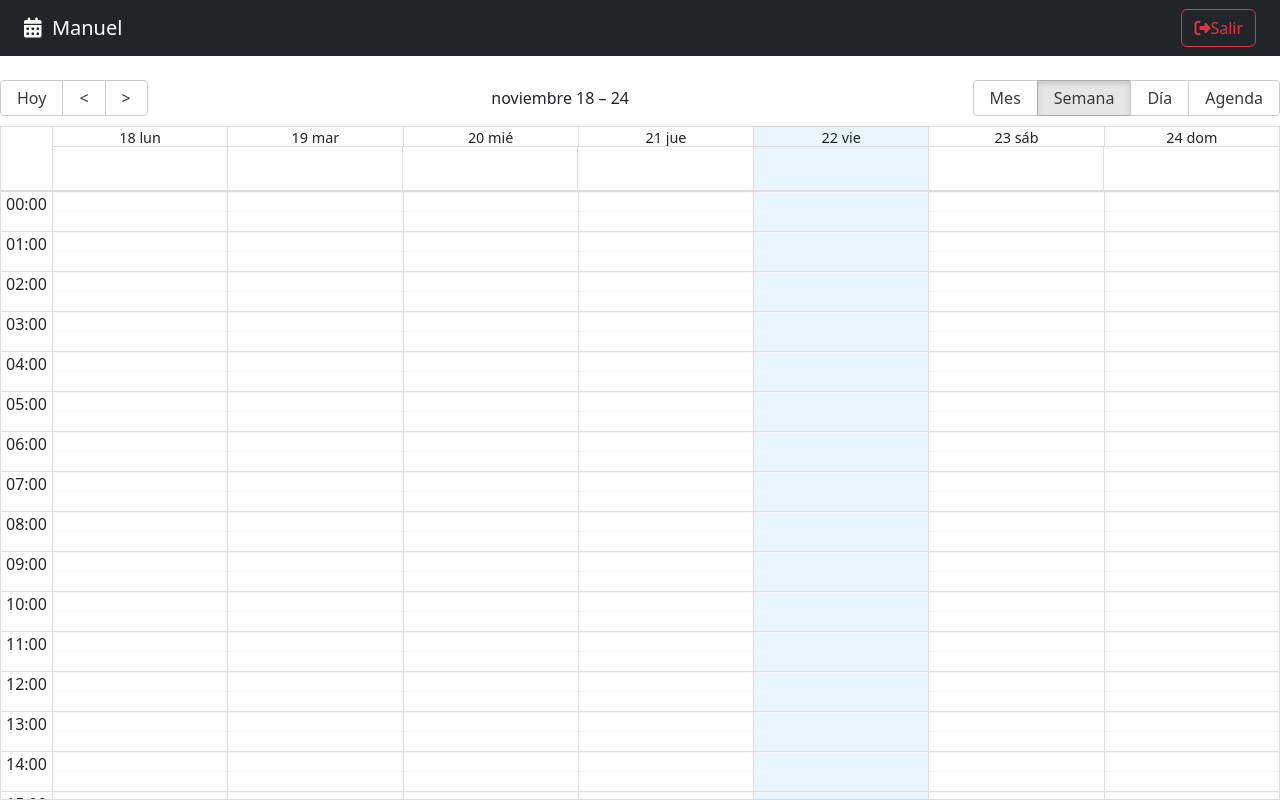
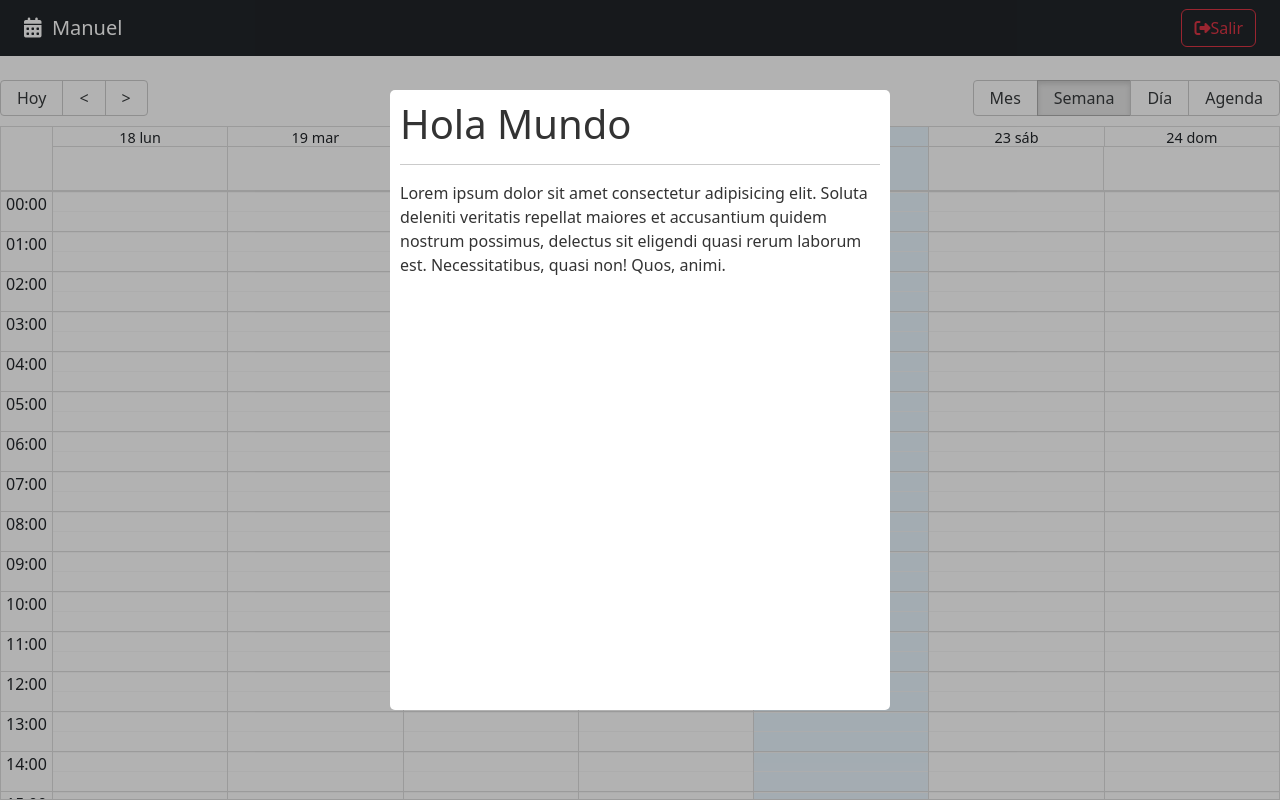
Before and after one commit to manuelherreram/CalendarApp, a React (Vite) app: page / in a window 1280 px wide. Built offline with nearby package versions, Linux system fonts and the light colour scheme.

Commit message:
Adds react-modal component

```diff
--- a/package.json
+++ b/package.json
@@ -14,6 +14,7 @@
     "react": "^18.3.1",
     "react-big-calendar": "^1.16.0",
     "react-dom": "^18.3.1",
+    "react-modal": "^3.16.1",
     "react-router-dom": "6"
   },
   "devDependencies": {
--- /dev/null
+++ b/src/calendar/components/CalendarModal.jsx
@@ -0,0 +1,43 @@
+import { useState } from "react";
+import Modal from "react-modal";
+
+const customStyles = {
+  content: {
+    top: "50%",
+    left: "50%",
+    right: "auto",
+    bottom: "auto",
+    marginRight: "-50%",
+    transform: "translate(-50%, -50%)",
+  },
+};
+
+Modal.setAppElement("#root");
+
+export const CalendarModal = () => {
+  const [isOpen, setIsOpen] = useState(true);
+
+  const onCloseModal = () => {
+    console.log("Cerrando modal");
+    setIsOpen(false);
+  };
+  return (
+    <Modal
+      isOpen={isOpen}
+      onRequestClose={onCloseModal}
+      style={customStyles}
+      className="modal"
+      overlayClassName="modal-fondo"
+      closeTimeoutMS={200}
+    >
+      <h1>Hola Mundo</h1>
+      <hr />
+      <p>
+        Lorem ipsum dolor sit amet consectetur adipisicing elit. Soluta deleniti
+        veritatis repellat maiores et accusantium quidem nostrum possimus,
+        delectus sit eligendi quasi rerum laborum est. Necessitatibus, quasi
+        non! Quos, animi.
+      </p>
+    </Modal>
+  );
+};
--- a/src/calendar/index.js
+++ b/src/calendar/index.js
@@ -1,3 +1,4 @@
 export * from "./components/Navbar";
+export * from "./components/CalendarModal";
 export * from "./components/CalendarEvent";
 export * from "./pages/CalendarPage";
--- a/src/calendar/pages/CalendarPage.jsx
+++ b/src/calendar/pages/CalendarPage.jsx
@@ -2,7 +2,7 @@ import { Calendar } from "react-big-calendar";
 import "react-big-calendar/lib/css/react-big-calendar.css";
 
 import { addHours } from "date-fns";
-import { CalendarEvent, Navbar } from "../";
+import { CalendarEvent, CalendarModal, Navbar } from "../";
 import { localizer, getMessagesES } from "../../helpers";
 import { useState } from "react";
 
@@ -67,6 +67,7 @@ export const CalendarPage = () => {
         onSelectEvent={onSelect}
         onView={onViewChanged}
       />
+      <CalendarModal />
     </>
   );
 };
```
Also changed, not shown: 1 other file (tests, documents, lock files or other folders).
